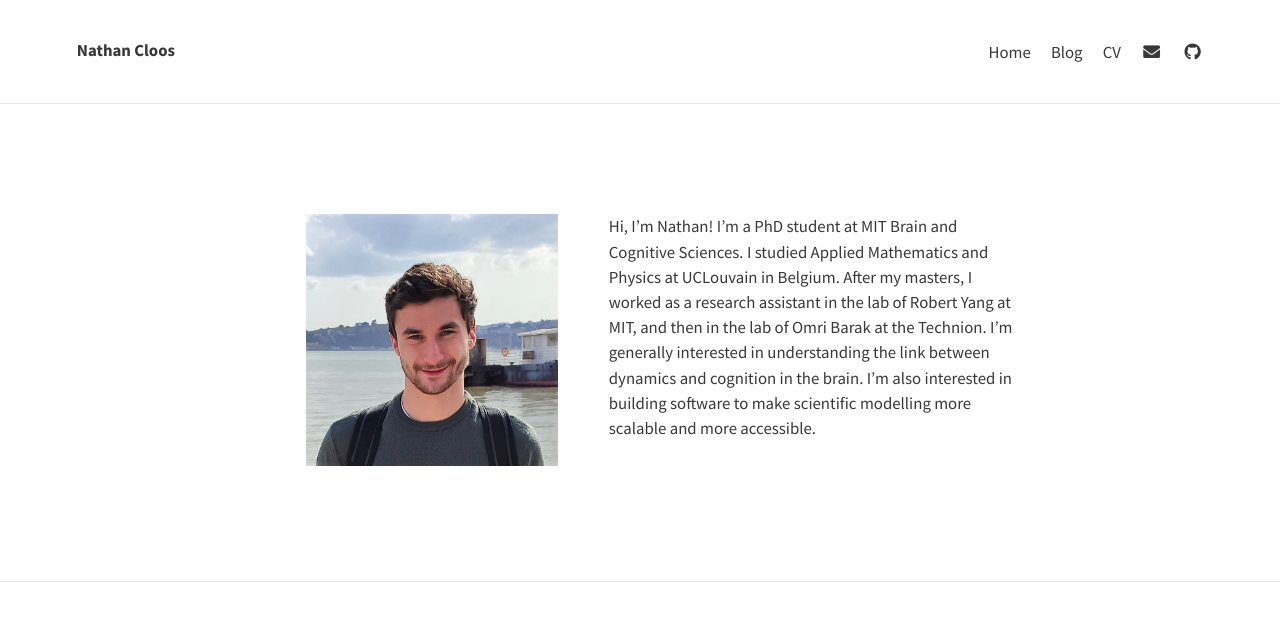
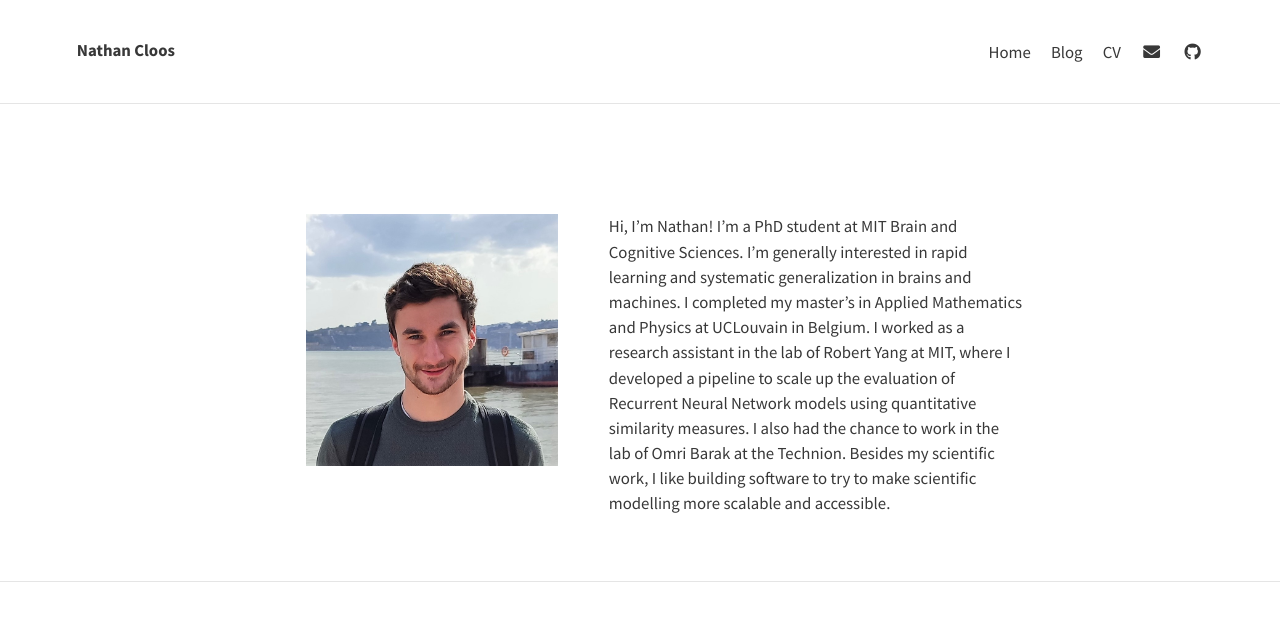
Before and after one commit to nacloos/nacloos.github.io, a Jekyll site: the page built from index.md, in a window 1280 px wide. Shown: the top 621 px of the page. Built offline with Jekyll 4.4.1, drawn with Linux system fonts in a browser that asks for light colours; nearby versions of some CDN libraries.

Commit message:
Update index.md

```diff
--- a/index.md
+++ b/index.md
@@ -4,4 +4,4 @@ layout: page
 
 <img src="/assets/img/photo1.jpg" alt="photo" style="width: 15em; float: left; margin-left: 3em; margin-right: 3em; margin-bottom: 3em;" />
 
-Hi, I'm Nathan! I'm a PhD student at MIT Brain and Cognitive Sciences. I studied Applied Mathematics and Physics at UCLouvain in Belgium. After my masters, I worked as a research assistant in the lab of Robert Yang at MIT, and then in the lab of Omri Barak at the Technion. I'm generally interested in understanding the link between dynamics and cognition in the brain. I'm also interested in building software to make scientific modelling more scalable and more accessible.
+Hi, I’m Nathan! I’m a PhD student at MIT Brain and Cognitive Sciences. I'm generally interested in rapid learning and systematic generalization in brains and machines. I completed my master's in Applied Mathematics and Physics at UCLouvain in Belgium. I worked as a research assistant in the lab of Robert Yang at MIT, where I developed a pipeline to scale up the evaluation of Recurrent Neural Network models using quantitative similarity measures. I also had the chance to work in the lab of Omri Barak at the Technion. Besides my scientific work, I like building software to try to make scientific modelling more scalable and accessible.
```
